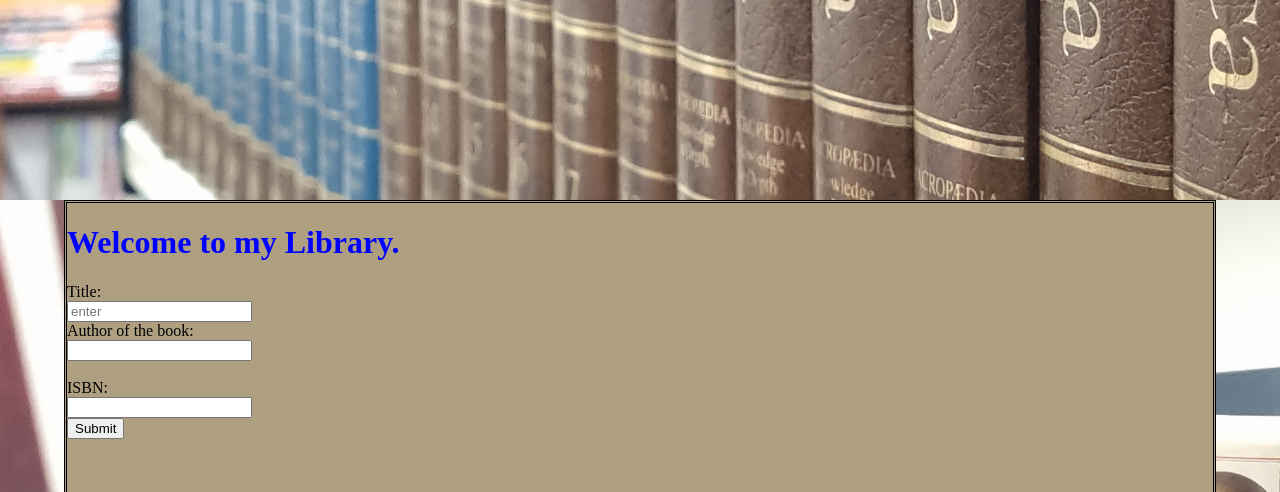
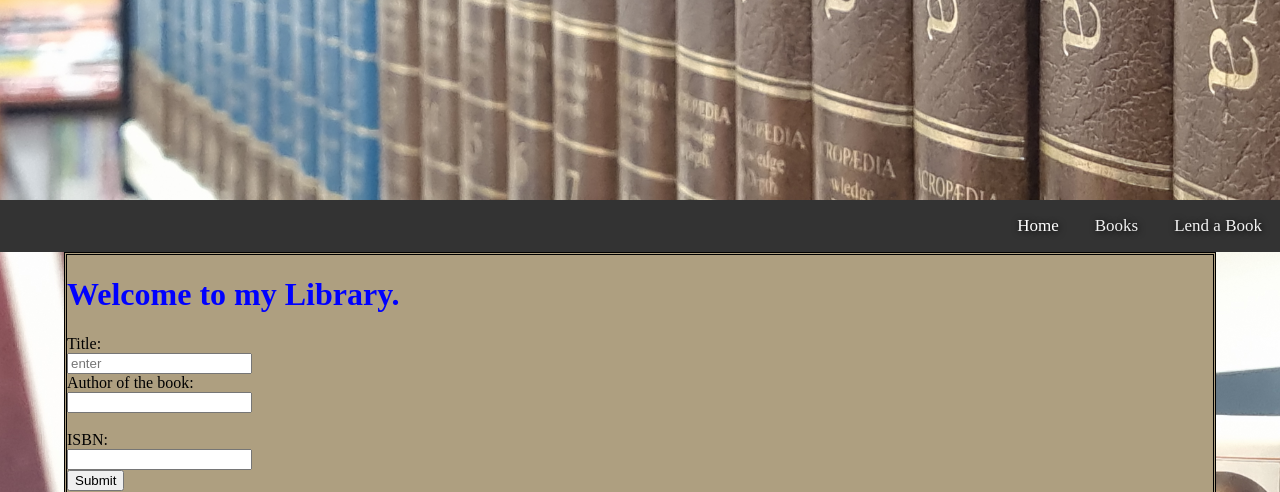
Before and after one commit to aeirou/DIgi-1.3-and-1.4-Assesement-2022, a Flask app: page / in a window 1280 px wide. Shown: the part 600-1092 px from the top of the page. Run offline with Flask 2, Linux system fonts and the light colour scheme.

Commit message:
css for books.html

```diff
--- a/website/static/style.css
+++ b/website/static/style.css
@@ -47,8 +47,58 @@ body, html {
 .frontpage h1, button, sub {
   margin-left: 10%;
 }
+/* ---------------------------------------- */
+.header {
+  background-color: #f1f1f1;
+  padding: 30px;
+  text-align: center;
+}
 
+#navbar {
+  overflow: hidden;
+  background-color: #333;
+}
 
+#navbar a {
+  float: right;
+  display: block;
+  color: #f2f2f2;
+  text-align: center;
+  padding: 14px 16px;
+  margin: 2px;
+  text-decoration: none;
+  font-size: 17px;
+}
+
+#navbar a:hover {
+  background-color: #ddd;
+  color: black;
+}
+
+#navbar a.active {
+  color: white;
+}
+
+.content {
+  padding: 16px;
+  margin-left: 2px;
+}
+
+.sticky {
+  position: fixed;
+  top: 0;
+  width: 100%;
+}
+
+.sticky + .content {
+  padding-top: 60px;
+}
+/* ---------------------------------------- */
+.books {
+  justify-content: space-between;
+  display: flex;
+  align-items: center;
+}
 .body {
   margin-left: 5%;
   margin-right: 5%;
--- a/website/templates/books.html
+++ b/website/templates/books.html
@@ -4,11 +4,13 @@
     <meta charset="UTF-8">
     <meta http-equiv="X-UA-Compatible" content="IE=edge">
     <meta name="viewport" content="width=device-width, initial-scale=1.0">
+    <link rel="stylesheet" href="/static/style.css">
     <title>books</title>
 </head>
 <body>
+<div>
     {% if books %}<!-- #if theres books in the database, it will print it -->
-<div>
+    <div class="books">
         {%for book in books%}
         <div>
             <h2>{{book.title}}</h2>
@@ -18,5 +20,6 @@
     {%endfor%}
     </div>
 {%endif%}
+</div>
 </body>
 </html>
--- a/website/templates/home.html
+++ b/website/templates/home.html
@@ -4,7 +4,7 @@
     <meta charset="UTF-8">
     <meta http-equiv="X-UA-Compatible" content="IE=edge">
     <meta name="viewport" content="width=device-width, initial-scale=1.0">
-    <link rel="stylesheet" href="/static/style.css">
+    <link rel="stylesheet" href="static/style.css">
     <title>Library</title>
 </head>
 <body>
@@ -14,6 +14,13 @@
         <div class="buttonbox">
         <button><a href="#search">Search</a></button>
         </div>
+    </div>
+
+
+    <div id="navbar">
+        <a href="javascript:void(0)">Lend a Book</a>
+        <a href="javascript:void(0)">Books</a>
+        <a class="active" href="javascript:void(0)">Home</a>
     </div>
 
     <div class="body" id="search">
@@ -28,6 +35,7 @@
         <input type="submit" value="Submit">
     </form>
     </div>
+
 <script>
     window.onscroll = function() {myFunction()};
 
--- a/website/templates/lend.html
+++ b/website/templates/lend.html
@@ -9,11 +9,11 @@
 <body>
     <form method="POST">
         <label for="title">Title:</label><br>
-        <input type="title" id="title" name="title"><br>
+        <input type="title" id="title" name="title" placeholder="'Animal Farm'"><br>
         <label for="author">Author of the book:</label><br>
-        <input type="author " id="author" name="author"><br>
+        <input type="author " id="author" name="author" placeholder="'George Orwell'"><br>
         <label for="isbn">ISBN:</label><br>
-        <input type="isbn " id="isbn" name="isbn"><br>
+        <input type="isbn " id="isbn" name="isbn" placeholder="'1122334455667'"><br>
 
 
 
```
Lines whose indentation alone changed are shown as unchanged.
